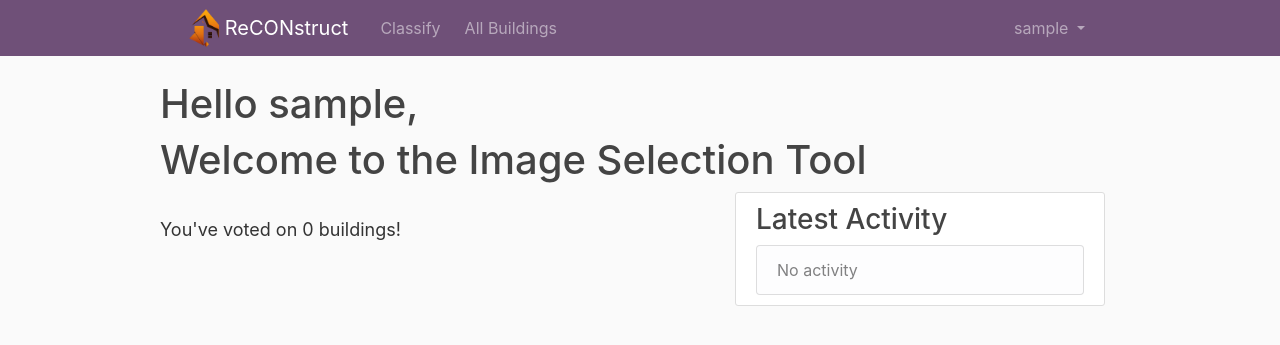
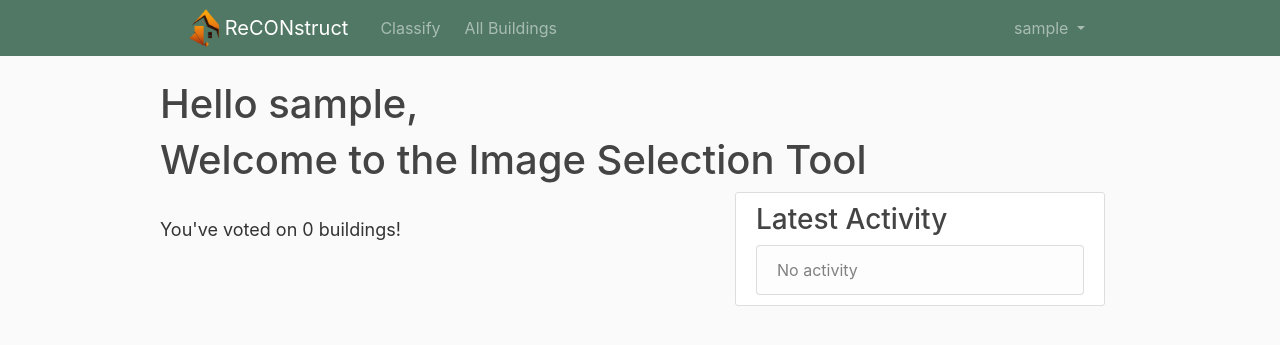
Before and after one commit to ReCONstruct-Digital-Platform/Building-Identification-Tool, a Django app: page / in a window 1280 px wide. Shown: the top 345 px of the page. Run offline with Django 4.2, Linux system fonts and the light colour scheme; the visitor is signed in with stand-in values (Sample User, id 1); data that the repository does not hold is empty; some libraries are stand-ins or nearby versions.

Commit message:
change top color to green

```diff
--- a/buildings/static/buildings/style.css
+++ b/buildings/static/buildings/style.css
@@ -25,8 +25,14 @@ h1, h2, h3, h4, h5, h6 {
 }
 
 .bg-steel {
-  /* background-color: #507865; */
-  background-color: #6f5078;
+  /* blue */
+  /* background-color: #5f788a; */
+
+  /* green */
+  background-color: #507865;
+
+  /* purple */
+  /* background-color: #6f5078; */
 }
 
 .site-header .navbar-nav .nav-link {
```
